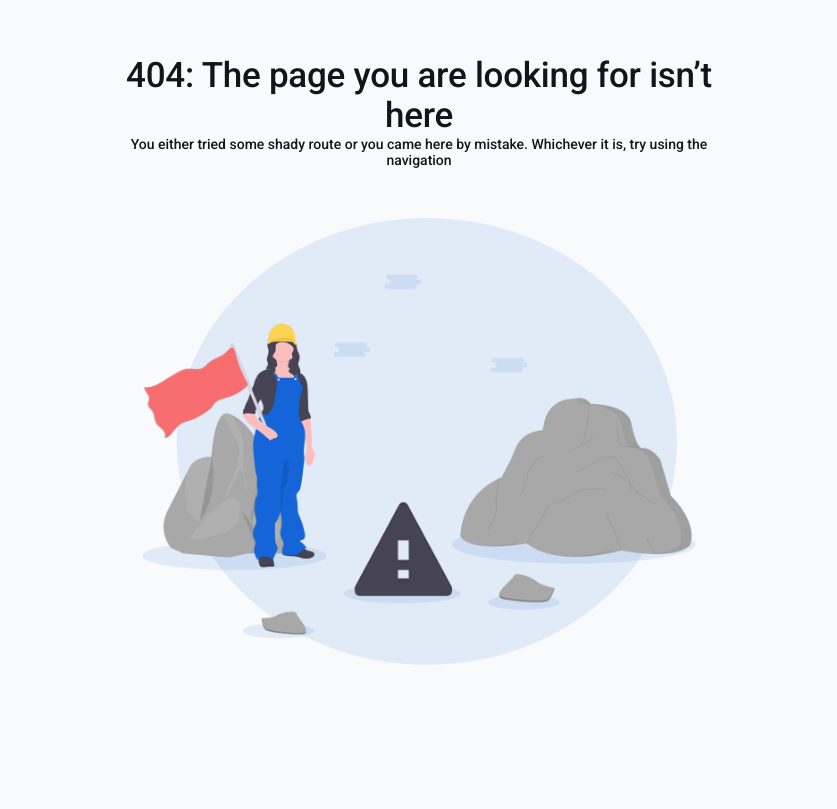
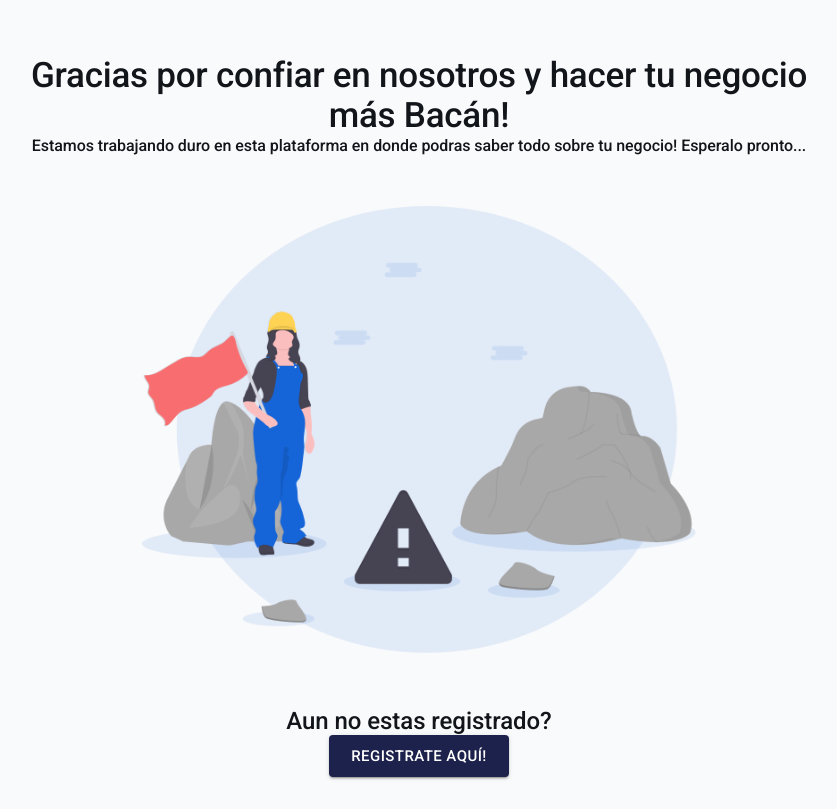
Before and after one commit to YoSoyBacan/platform, a React (Create React App) app in the folder client/: page /in-construction in a window 1280 px wide. Before the commit this address led to /not-found. Shown: the part 126-935 px from the top of the page, without its empty margins (221-1058 px from the left). Before the commit the page ends 827 px from the top, so only its background shows below. Built offline with nearby package versions, Linux system fonts and the light colour scheme; what validate.js would draw is missing.

Commit message:
Added in construction page

```diff
--- a/client/src/Routes.tsx
+++ b/client/src/Routes.tsx
@@ -14,6 +14,7 @@ import SignUp from './views/SignUp';
 import TagsList from './views/Tags';
 import Typography from './views/Typography';
 import UnderDevelopment from './views/UnderDevelopment';
+import InConstruction from 'views/InConstruction';
 
 // Layout
 // Views
@@ -33,6 +34,7 @@ const Routes: React.FC = () => {
       <Route component={SignIn} exact path="/sign-in" />
       <Route component={UnderDevelopment} exact path="/under-development" />
       <Route component={NotFound} exact path="/not-found" />
+      <Route component={InConstruction} exact path="/in-construction" />
       <Redirect to="/not-found" />
     </Switch>
   );
--- /dev/null
+++ b/client/src/views/InConstruction/index.jsx
@@ -0,0 +1,88 @@
+import React, { Component } from 'react';
+
+// Externals
+import PropTypes from 'prop-types';
+
+// Material helpers
+import { withStyles } from '@material-ui/core';
+
+// Material components
+import { Grid, Typography,  Button } from '@material-ui/core';
+
+// Component styles
+const styles = theme => ({
+  root: {
+    padding: theme.spacing(4)
+  },
+  content: {
+    marginTop: '150px',
+    textAlign: 'center'
+  },
+  image: {
+    display: 'inline-block',
+    marginTop: '50px',
+    marginBottom: '50px',
+    maxWidth: '100%',
+    width: '554px'
+  }
+});
+
+const handleOnClick = () => {
+  window.location.replace('https://www.yosoybacan.com');
+  return
+}
+
+class InConstruction extends Component {
+  render() {
+    const { classes } = this.props;
+
+    return (
+      <div className={classes.root}>
+        <Grid
+          container
+          justify="center"
+          verticalAlign="top"
+          spacing={4}
+        >
+          <Grid
+            item
+            lg={8}
+            xs={12}
+          >
+            <div className={classes.content}>
+              <Typography variant="h1">
+                Gracias por confiar en nosotros y hacer tu negocio más Bacán!
+              </Typography>
+              <Typography variant="h5">
+                Estamos trabajando duro en esta plataforma en donde podras saber todo sobre tu negocio! Esperalo pronto...
+              </Typography>
+              <img
+                alt="Under development"
+                className={classes.image}
+                src="/images/not_found.png"
+              />
+              <Typography variant="h3" margin="70px">
+                Aun no estas registrado?
+              </Typography>
+              <Button
+                className={classes.signInButton}
+                color="primary"
+                onClick={handleOnClick}
+                size="large"
+                variant="contained"
+              >
+                Registrate aquí!
+              </Button>
+            </div>
+          </Grid>
+        </Grid>
+      </div>
+    );
+  }
+}
+
+InConstruction.propTypes = {
+  classes: PropTypes.object.isRequired
+};
+
+export default withStyles(styles)(InConstruction);
--- a/client/src/views/SignIn/index.tsx
+++ b/client/src/views/SignIn/index.tsx
@@ -112,7 +112,6 @@ const SignIn = (props: SignInProps) => {
 
       setLoading(true);
       const firebaseUser = await signIn(values.email, values.password);
-      console.log(firebaseUser);
       const userId = firebaseUser.user!.uid as string;
       const token = await firebaseUser.user!.getIdToken();
       setAuthToken(token || "");
@@ -120,9 +119,9 @@ const SignIn = (props: SignInProps) => {
 
       // Get the business info
       const client = new APIClient(token || "");
-      console.log(client);
+      // console.log(client);
       const response = await client.get<UserResponse>(`user/${userId}`);
-      console.log(response);
+      // console.log(response);
       setAuthBody({
         legalName: response.data.business.legalName,
         businessId: response.data.business._id,
@@ -130,12 +129,14 @@ const SignIn = (props: SignInProps) => {
         firstName: response.data.user.firstName,
         userId: response.data.user._id,
       });
-      history.push("/dashboard");
+      //TODO CHANGE THIS
+      history.push("/in-construction");
       return;
     } catch (error) {
+      const { history } = props;
       // TODO handle multiple errors!
-      console.log("ERROR");
-      console.log(error);
+      // console.log("ERROR");
+      // console.log(error);
       setState({
         ...state,
         errors: {
@@ -145,6 +146,7 @@ const SignIn = (props: SignInProps) => {
           },
         },
       });
+      history.push("/in-construction");
       setLoading(false);
     }
   };
```
Also changed, not shown: 1 other file (tests, documents, lock files or other folders).
